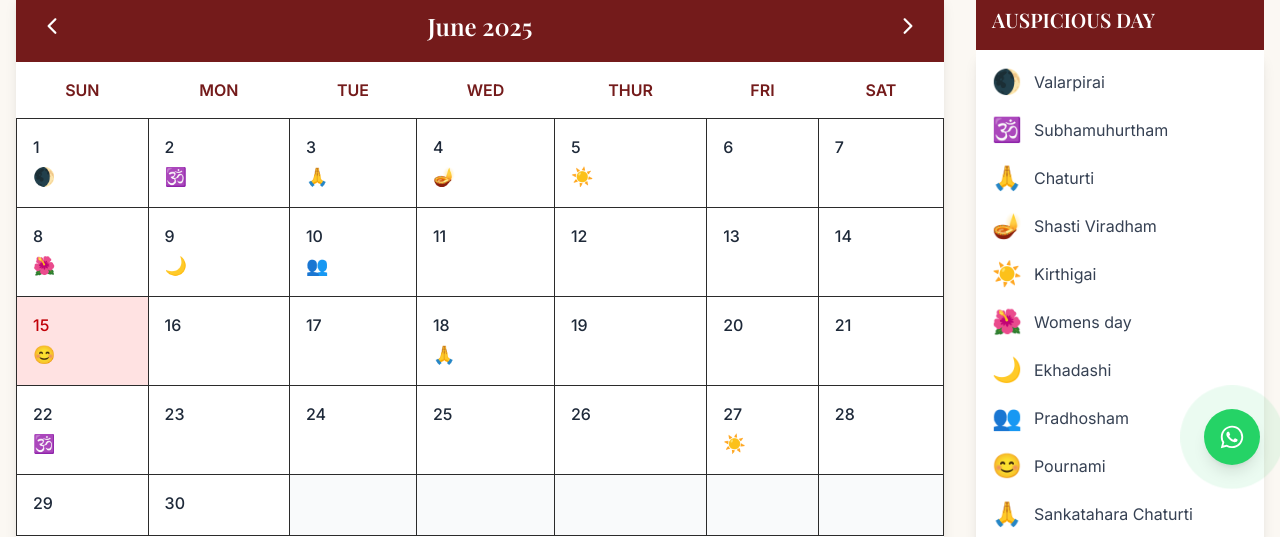
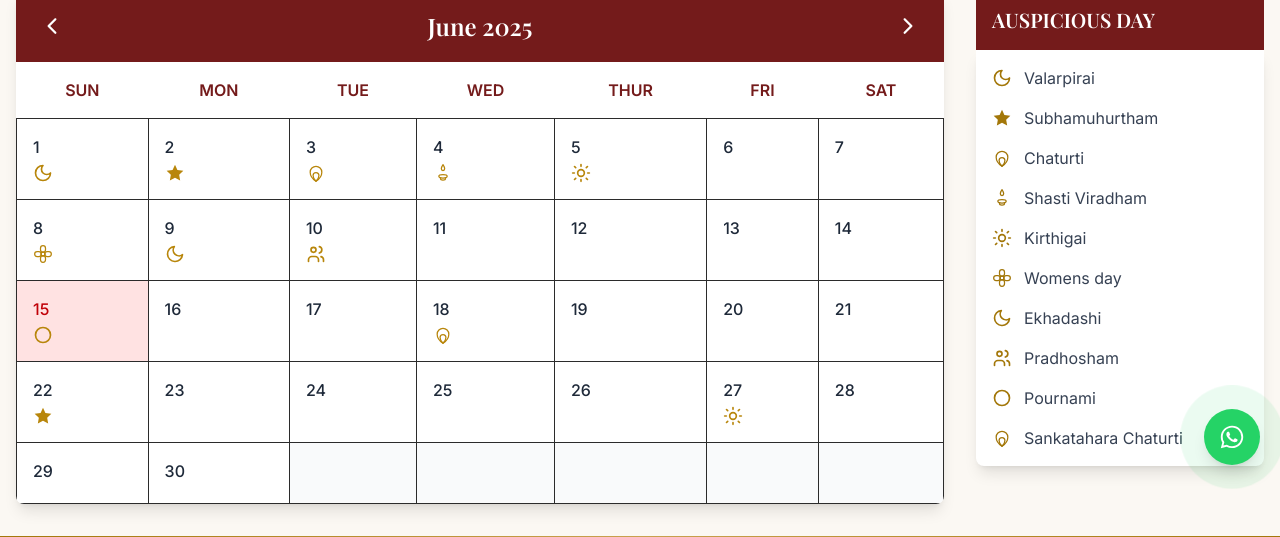
Before and after one commit to Sri-Lakshmi-Lavanya-Jewellery/customer-website, a React (Vite) app: page /calendar in a window 1280 px wide. Shown: the part 315-852 px from the top of the page. Built offline with nearby package versions, Linux system fonts and the light colour scheme; no server answers; a web font is replaced by a local one.

Commit message:
Refactor components to use new Icon component, update icon definitions, and improve logging messages

```diff
--- a/src/components/AuspiciousCalendar/AuspiciousCalendar.tsx
+++ b/src/components/AuspiciousCalendar/AuspiciousCalendar.tsx
@@ -1,7 +1,8 @@
-import React from 'react'; // Removed useState and ReactElement
+import React from 'react';
 import { IoIosArrowBack, IoIosArrowForward } from 'react-icons/io';
-import { useCalendar } from '../../hooks/useCalendar'; // Import custom hook
-import { dayTypes } from '../../data/calendarData'; // Import dayTypes from new location
+import { useCalendar } from '../../hooks/useCalendar';
+import { dayTypes } from '../../data/calendarData';
+import { Icon, type IconName } from '../Icon/Icon';
 
 export default function AuspiciousCalendar() {
     const {
@@ -69,9 +70,8 @@ export default function AuspiciousCalendar() {
                                                     </span>
                                                     <div className="mt-1 space-y-1">
                                                         {day.auspiciousTypes.map((auspiciousDay, index) => (
-                                                            <div key={index} className="text-gold-500 text-lg flex items-center" title={dayTypes[auspiciousDay.type]?.name}>
-                                                                {dayTypes[auspiciousDay.type]?.icon}
-                                                                {/* Optionally display name: <span className="text-xs ml-1">{dayTypes[auspiciousDay.type]?.name}</span> */}
+                                                            <div key={index} className="text-gold-500 flex items-center" title={dayTypes[auspiciousDay.type]?.name}>
+                                                                <Icon name={dayTypes[auspiciousDay.type]?.icon as IconName} className="w-5 h-5" />
                                                             </div>
                                                         ))}
                                                     </div>
@@ -94,7 +94,7 @@ export default function AuspiciousCalendar() {
                         <div className="space-y-4">
                             {Object.entries(dayTypes).map(([key, value]) => (
                                 <div key={key} className="flex items-center gap-3">
-                                    <span className="text-2xl">{value.icon}</span>
+                                    <Icon name={value.icon as IconName} className="w-5 h-5 text-gold-600 shrink-0" />
                                     <span className="text-gray-700">{value.name}</span>
                                 </div>
                             ))}
--- /dev/null
+++ b/src/components/Icon/Icon.tsx
@@ -0,0 +1,183 @@
+import React from 'react';
+
+export type IconName =
+  /* occasion icons */
+  | 'bridal'
+  | 'festivals'
+  | 'daily-wear'
+  | 'baby'
+  | 'gifting'
+  | 'temple'
+  /* calendar icons */
+  | 'waxing-crescent'
+  | 'om-star'
+  | 'lotus'
+  | 'lamp'
+  | 'sun'
+  | 'flower'
+  | 'crescent-moon'
+  | 'group'
+  | 'full-moon';
+
+interface IconDef {
+  content: React.ReactNode;
+  strokeWidth?: number;
+  fill?: string;
+  stroke?: string;
+}
+
+const ICONS: Record<IconName, IconDef> = {
+  /* ── Occasion ── */
+  bridal: {
+    content: (
+      <>
+        <path d="M9 5h6l1.5 3.5H7.5L9 5z"/>
+        <circle cx="12" cy="14.5" r="5"/>
+        <circle cx="12" cy="14.5" r="2"/>
+      </>
+    ),
+  },
+  festivals: {
+    content: (
+      <>
+        <path d="M12 2c-1.2 1.8-2 3.6-2 5a2 2 0 0 0 4 0c0-1.4-.8-3.2-2-5z"/>
+        <ellipse cx="12" cy="16" rx="6" ry="2.5"/>
+        <path d="M8 18.5v.5c0 1 1.8 1.5 4 1.5s4-.5 4-1.5v-.5"/>
+      </>
+    ),
+  },
+  'daily-wear': {
+    content: (
+      <polygon points="12,2 15.09,8.26 22,9.27 17,14.14 18.18,21.02 12,17.77 5.82,21.02 7,14.14 2,9.27 8.91,8.26"/>
+    ),
+  },
+  baby: {
+    content: (
+      <path d="M20.84 4.61a5.5 5.5 0 0 0-7.78 0L12 5.67l-1.06-1.06a5.5 5.5 0 0 0-7.78 7.78l1.06 1.06L12 21.23l7.78-7.78 1.06-1.06a5.5 5.5 0 0 0 0-7.78z"/>
+    ),
+  },
+  gifting: {
+    content: (
+      <>
+        <polyline points="20 12 20 22 4 22 4 12"/>
+        <rect x="2" y="7" width="20" height="5" rx="1"/>
+        <line x1="12" y1="22" x2="12" y2="7"/>
+        <path d="M12 7H7.5a2.5 2.5 0 0 1 0-5C11 2 12 7 12 7z"/>
+        <path d="M12 7h4.5a2.5 2.5 0 0 0 0-5C13 2 12 7 12 7z"/>
+      </>
+    ),
+  },
+  temple: {
+    content: (
+      <>
+        <line x1="12" y1="2" x2="12" y2="5"/>
+        <path d="M6 8h12l-1.5-3H7.5L6 8z"/>
+        <rect x="3" y="8" width="18" height="2" rx="0.5"/>
+        <rect x="7" y="10" width="3" height="8"/>
+        <rect x="14" y="10" width="3" height="8"/>
+        <rect x="10.5" y="13" width="3" height="5"/>
+        <line x1="2" y1="20" x2="22" y2="20"/>
+      </>
+    ),
+  },
+
+  /* ── Calendar ── */
+  'waxing-crescent': {
+    content: <path d="M12 3a6.364 6.364 0 0 0 9 9 9 9 0 1 1-9-9z"/>,
+    strokeWidth: 2,
+  },
+  'om-star': {
+    content: (
+      <polygon points="12,2 14.9,8.3 22,9.3 17,14.1 18.2,21 12,17.8 5.8,21 7,14.1 2,9.3 9.1,8.3"/>
+    ),
+    fill: 'currentColor',
+    stroke: 'none',
+  },
+  lotus: {
+    content: (
+      <>
+        <path d="M12 22C12 22 5 17 5 11a7 7 0 0 1 14 0c0 6-7 11-7 11z"/>
+        <path d="M12 22C12 22 8.5 19 8.5 15a3.5 3.5 0 0 1 7 0c0 4-3.5 7-3.5 7z"/>
+      </>
+    ),
+  },
+  lamp: {
+    content: (
+      <>
+        <path d="M12 2c-1.2 1.8-2 3.6-2 5a2 2 0 0 0 4 0c0-1.4-.8-3.2-2-5z"/>
+        <ellipse cx="12" cy="16" rx="5" ry="2"/>
+        <path d="M9 18v1c0 .8 1.3 1.5 3 1.5s3-.7 3-1.5v-1"/>
+      </>
+    ),
+  },
+  sun: {
+    content: (
+      <>
+        <circle cx="12" cy="12" r="4"/>
+        <line x1="12" y1="2" x2="12" y2="4"/>
+        <line x1="12" y1="20" x2="12" y2="22"/>
+        <line x1="4.22" y1="4.22" x2="5.64" y2="5.64"/>
+        <line x1="18.36" y1="18.36" x2="19.78" y2="19.78"/>
+        <line x1="2" y1="12" x2="4" y2="12"/>
+        <line x1="20" y1="12" x2="22" y2="12"/>
+        <line x1="4.22" y1="19.78" x2="5.64" y2="18.36"/>
+        <line x1="18.36" y1="5.64" x2="19.78" y2="4.22"/>
+      </>
+    ),
+    strokeWidth: 2,
+  },
+  flower: {
+    content: (
+      <>
+        <circle cx="12" cy="12" r="2.5"/>
+        <path d="M12 2a3 3 0 0 1 3 3v2a3 3 0 0 1-6 0V5a3 3 0 0 1 3-3z"/>
+        <path d="M12 14a3 3 0 0 1 3 3v2a3 3 0 0 1-6 0v-2a3 3 0 0 1 3-3z"/>
+        <path d="M2 12a3 3 0 0 1 3-3h2a3 3 0 0 1 0 6H5a3 3 0 0 1-3-3z"/>
+        <path d="M14 12a3 3 0 0 1 3-3h2a3 3 0 0 1 0 6h-2a3 3 0 0 1-3-3z"/>
+      </>
+    ),
+  },
+  'crescent-moon': {
+    content: <path d="M21 12.79A9 9 0 1 1 11.21 3 7 7 0 0 0 21 12.79z"/>,
+    strokeWidth: 2,
+  },
+  group: {
+    content: (
+      <>
+        <circle cx="9" cy="7" r="3"/>
+        <path d="M3 21v-2a4 4 0 0 1 4-4h4a4 4 0 0 1 4 4v2"/>
+        <path d="M16 3.13a4 4 0 0 1 0 7.75"/>
+        <path d="M21 21v-2a4 4 0 0 0-3-3.85"/>
+      </>
+    ),
+    strokeWidth: 2,
+  },
+  'full-moon': {
+    content: <circle cx="12" cy="12" r="9"/>,
+    strokeWidth: 2,
+  },
+};
+
+interface IconProps {
+  name: IconName;
+  className?: string;
+}
+
+export function Icon({ name, className }: IconProps) {
+  const def = ICONS[name];
+  if (!def) return null;
+
+  return (
+    <svg
+      viewBox="0 0 24 24"
+      fill={def.fill ?? 'none'}
+      stroke={def.stroke ?? 'currentColor'}
+      strokeWidth={def.strokeWidth ?? 1.5}
+      strokeLinecap="round"
+      strokeLinejoin="round"
+      className={className}
+    >
+      {def.content}
+    </svg>
+  );
+}
--- a/src/components/ProductGallery/ProductGallery.tsx
+++ b/src/components/ProductGallery/ProductGallery.tsx
@@ -1,5 +1,5 @@
 import React from 'react';
-import { X, ZoomIn, ChevronLeft, ChevronRight } from 'lucide-react';
+import { X, ZoomIn, ChevronLeft, ChevronRight, Camera } from 'lucide-react';
 import { useProductGallery } from '../../hooks/useProductGallery';
 import type { ProductImage } from '../../hooks/useProductGallery';
 
@@ -34,7 +34,7 @@ export default function ProductGallery({
       <div className="w-full h-96 bg-gray-100 flex items-center justify-center rounded-lg">
         <div className="text-gray-400 text-center">
           <div className="w-16 h-16 mx-auto mb-2 bg-gray-300 rounded flex items-center justify-center">
-            <span className="text-2xl">📷</span>
+            <Camera className="w-8 h-8 text-gray-500" />
           </div>
           <p>No images available</p>
         </div>
--- a/src/data/calendarData.ts
+++ b/src/data/calendarData.ts
@@ -12,16 +12,16 @@ export interface DayType {
 }
 
 export const dayTypes: Record<string, DayType> = {
-    valarpirai: { name: 'Valarpirai', icon: '🌒' },
-    subhamuhurtham: { name: 'Subhamuhurtham', icon: '🕉️' },
-    chaturti: { name: 'Chaturti', icon: '🙏' },
-    shasti_viradham: { name: 'Shasti Viradham', icon: '🪔' },
-    kirthigai: { name: 'Kirthigai', icon: '☀️' },
-    womens_day: { name: 'Womens day', icon: '🌺' },
-    ekhadashi: { name: 'Ekhadashi', icon: '🌙' },
-    pradhosham: { name: 'Pradhosham', icon: '👥' },
-    pournami: { name: 'Pournami', icon: '😊' },
-    sankatahara_chaturti: { name: 'Sankatahara Chaturti', icon: '🙏' }
+    valarpirai: { name: 'Valarpirai', icon: 'waxing-crescent' },
+    subhamuhurtham: { name: 'Subhamuhurtham', icon: 'om-star' },
+    chaturti: { name: 'Chaturti', icon: 'lotus' },
+    shasti_viradham: { name: 'Shasti Viradham', icon: 'lamp' },
+    kirthigai: { name: 'Kirthigai', icon: 'sun' },
+    womens_day: { name: 'Womens day', icon: 'flower' },
+    ekhadashi: { name: 'Ekhadashi', icon: 'crescent-moon' },
+    pradhosham: { name: 'Pradhosham', icon: 'group' },
+    pournami: { name: 'Pournami', icon: 'full-moon' },
+    sankatahara_chaturti: { name: 'Sankatahara Chaturti', icon: 'lotus' },
 };
 
 // Sample data - in a real app, this might come from an API or a more complex data structure
--- a/src/hooks/useProductGallery.ts
+++ b/src/hooks/useProductGallery.ts
@@ -38,10 +38,10 @@ export const useProductGallery = ({ images, title }: UseProductGalleryProps): Us
 
   // Update selectedImage when images array changes
   useEffect(() => {
-    console.log('🔄 Images array changed:', images.length, 'images');
+    console.log('Images array changed:', images.length, 'images');
 
     if (images.length > 0) {
-      console.log('� Setting to first image:', images[0]);
+      console.log('Setting to first image:', images[0]);
       // Always select the first image when images array changes
       setSelectedImage(images[0]);
     }
--- a/src/pages/About/About.tsx
+++ b/src/pages/About/About.tsx
@@ -153,7 +153,7 @@ const About: React.FC = () => {
               Tell us the silver article you need — we'll share the current price, customisation and delivery on WhatsApp.
             </p>
             <div className="flex flex-wrap gap-4 justify-center relative">
-              <a href={waLink('Namaste SLLJ 🙏 I would like to know more about your silver articles.')}
+              <a href={waLink('Namaste SLLJ! I would like to know more about your silver articles.')}
                  target="_blank" rel="noopener noreferrer"
                  className="btn-gold px-8 py-3 rounded-full">Chat on WhatsApp</a>
               <Link to="/products" className="border-2 border-white/70 text-white px-8 py-3 rounded-full hover:bg-white hover:text-gold-800 transition-colors">
--- a/src/pages/WeightRange/WeightRange.tsx
+++ b/src/pages/WeightRange/WeightRange.tsx
@@ -70,7 +70,7 @@ const WeightRange: React.FC = () => {
             Share the article and occasion, and we'll recommend the right weight and finish for you.
           </p>
           <a
-            href={waLink('Namaste SLLJ 🙏 I need help choosing the right weight for a silver article.')}
+            href={waLink('Namaste SLLJ! I need help choosing the right weight for a silver article.')}
             target="_blank"
             rel="noopener noreferrer"
             className="btn-gold px-8 py-3 rounded-full inline-block"
```
Also changed, not shown: src/components/Home/Home.tsx (+12 -11 lines), src/hooks/useDynamicImages.ts (+4 -4 lines), src/pages/CollectionsIndexPage/CollectionsIndexPage.tsx (+6 -6 lines), 2 other files (tests, documents, lock files or other folders).
